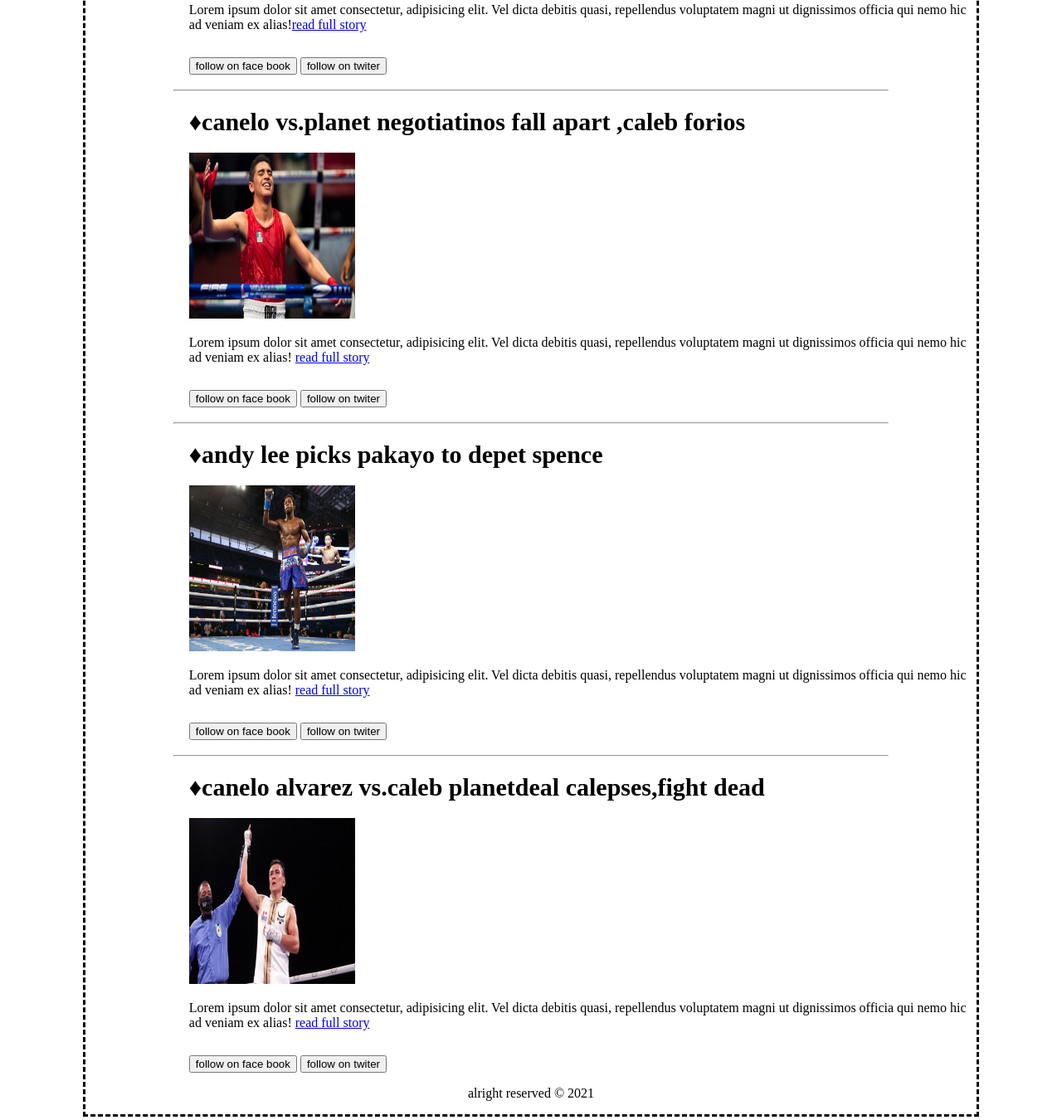
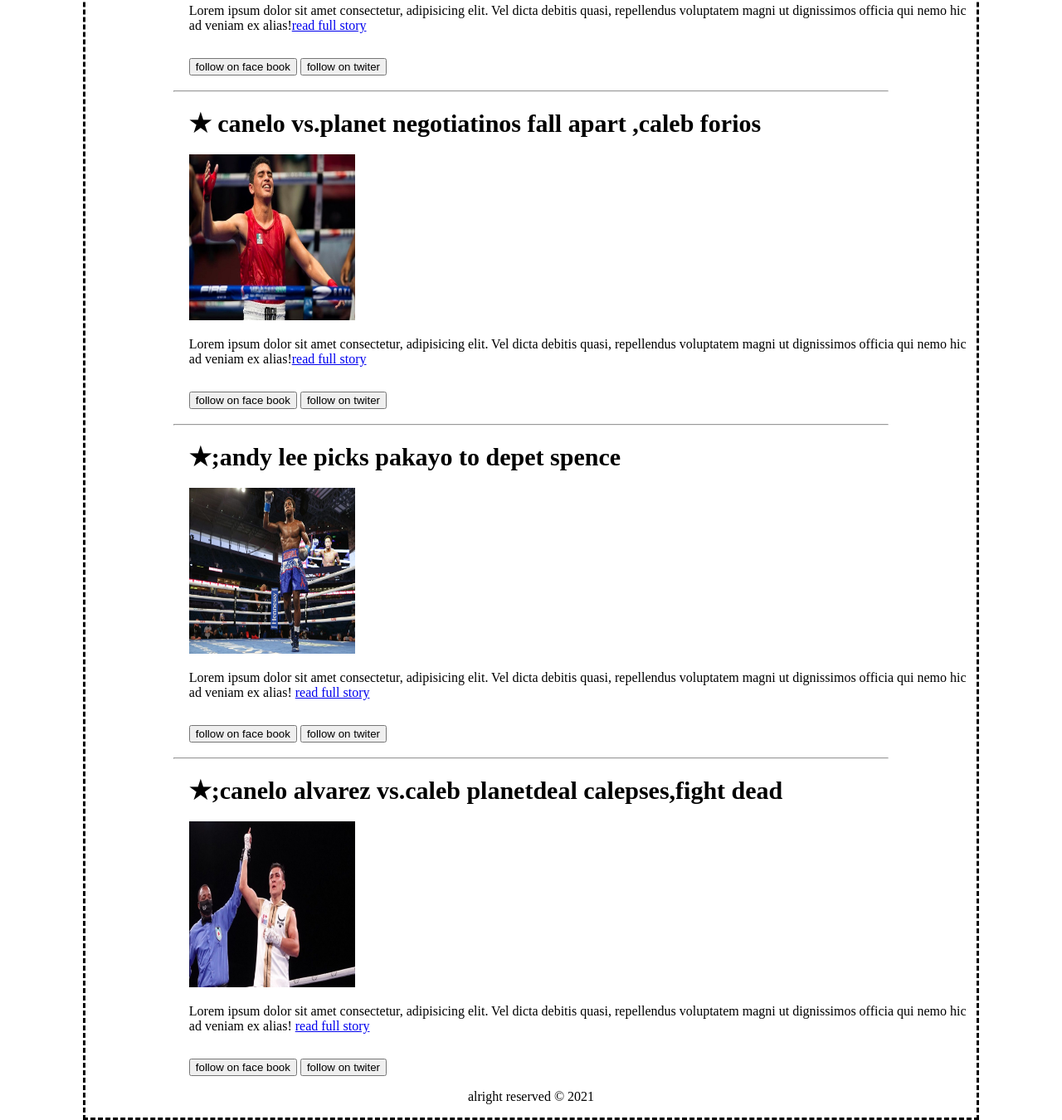
Before and after one commit to shahrbanoo5454/web120, a plain HTML site: page session5/home.html in a window 1280 px wide. Shown: the part 879-2229 px from the top of the page at 83% size. Drawn offline with Linux system fonts and the light colour scheme.

Commit message:
eddit session5

```diff
--- a/session5/home.html
+++ b/session5/home.html
@@ -33,47 +33,47 @@
         <br>
          <h1 style="margin-left: 125px; font-size:40px;">latests news</h1>
          <hr style="width: 80%; margin: auto;">
-         <h1 style="margin-left: 125px; font-size:30px;">&diams;pacqia has it togher agens spen thankraford faking porters says lowdebela </h1>
+         <h1 style="margin-left: 125px; font-size:30px;">&bigstar;pacqia has it togher agens spen thankraford faking porters says lowdebela </h1>
         <img src="./img/Donnie-Nietes-1024x683.jpg" alt="donnie nistetst" style="width: 200px; height: 200px; margin-left: 125px;">
-         <p style="margin-left: 125px;">Lorem ipsum dolor sit amet consectetur, adipisicing elit. Vel dicta debitis quasi, repellendus voluptatem magni ut dignissimos officia qui nemo hic ad veniam ex alias!<a href="#">read full story</a>
+         <p style="margin-left: 125px;">Lorem ipsum dolor sit amet consectetur, adipisicing elit. Vel dicta debitis quasi, repellendus voluptatem magni ut dignissimos officia qui nemo hic ad veniam ex alias!<a href="#">read&nbsp;full&nbsp;story</a>
         </p>
          <div style="margin-left:125px; margin-top: 30px;">
 
-            <button>follow on face book</button>
-            <button>follow on twiter</button>
+            <a href="https://www.facebook.com/"><button>follow on face book</button></a>
+           <a href="https://twitter.com/?lang=en"><button>follow on twiter</button></a>
 
     </div>
          <br>
          <hr style="width: 80%; margin: auto;">
-         <h1 style="margin-left: 125px; font-size:30px;">&diams;canelo vs.planet negotiatinos fall apart ,caleb forios </h1>
+         <h1 style="margin-left: 125px; font-size:30px;"> &bigstar; canelo vs.planet negotiatinos fall apart ,caleb forios </h1>
          <img src="./img/Curiel.jpg" alt="curijel" style="width: 200px; height: 200px; margin-left: 125px;">
-         <p style="margin-left: 125px;">Lorem ipsum dolor sit amet consectetur, adipisicing elit. Vel dicta debitis quasi, repellendus voluptatem magni ut dignissimos officia qui nemo hic ad veniam ex alias! <a href="#">read full story</a>
+         <p style="margin-left: 125px;">Lorem ipsum dolor sit amet consectetur, adipisicing elit. Vel dicta debitis quasi, repellendus voluptatem magni ut dignissimos officia qui nemo hic ad veniam ex alias!<a href="#">read&nbsp;full&nbsp;story</a>
         </p>
          <div style="margin-left:125px; margin-top: 30px;">
-            <button>follow on face book</button>
-            <button>follow on twiter</button>
+           <a href="https://www.facebook.com/"> <button>follow on face book</button></a>
+           <a href="https://twitter.com/?lang=en"> <button>follow on twiter</button></a>
 
     </div>
     <br>
          <hr style="width: 80%; margin: auto;">
-         <h1 style="margin-left: 125px; font-size:30px;">&diams;andy lee picks pakayo to depet spence</h1>
+         <h1 style="margin-left: 125px; font-size:30px;">&bigstar;;andy lee picks pakayo to depet spence</h1>
          <img src="./img/Keyshawn-Davis-1024x683.jpg" alt="keyshan" style="width: 200px; height: 200px; margin-left: 125px;">
-         <p style="margin-left: 125px;">Lorem ipsum dolor sit amet consectetur, adipisicing elit. Vel dicta debitis quasi, repellendus voluptatem magni ut dignissimos officia qui nemo hic ad veniam ex alias! <a href="#">read full story</a>
+         <p style="margin-left: 125px;">Lorem ipsum dolor sit amet consectetur, adipisicing elit. Vel dicta debitis quasi, repellendus voluptatem magni ut dignissimos officia qui nemo hic ad veniam ex alias! <a href="#">read&nbsp;full&nbsp;story</a>
         </p>
          <div style="margin-left:125px; margin-top: 30px;">
-            <button>follow on face book</button>
-            <button>follow on twiter</button>
+           <a href="https://www.facebook.com/"> <button>follow on face book</button></a>
+           <a href="https://twitter.com/?lang=en"> <button>follow on twiter</button></a>
 
     </div>
     <br>
          <hr style="width: 80%; margin: auto;">
-         <h1 style="margin-left: 125px; font-size:30px;">&diams;canelo alvarez vs.caleb planetdeal calepses,fight dead </h1>
+         <h1 style="margin-left: 125px; font-size:30px;">&bigstar;;canelo alvarez vs.caleb planetdeal calepses,fight dead </h1>
          <img src="./img/Tursynbay-Kulakhmet.jpg" alt="Tursynbay-Kulakhmet" style="width: 200px; height: 200px; margin-left: 125px;">
-         <p style="margin-left: 125px;">Lorem ipsum dolor sit amet consectetur, adipisicing elit. Vel dicta debitis quasi, repellendus voluptatem magni ut dignissimos officia qui nemo hic ad veniam ex alias! <a href="#">read full story</a>
+         <p style="margin-left: 125px;">Lorem ipsum dolor sit amet consectetur, adipisicing elit. Vel dicta debitis quasi, repellendus voluptatem magni ut dignissimos officia qui nemo hic ad veniam ex alias! <a href="#">read&nbsp;full&nbsp;story</a>
         </p>
          <div style="margin-left:125px; margin-top: 30px;">
-            <button>follow on face book</button>
-            <button>follow on twiter</button>
+           <a href="https://www.facebook.com/"> <button>follow on face book</button></a>
+           <a href="https://twitter.com/?lang=en"> <button>follow on twiter</button></a>
 
     </div>
     <p style="text-align: center;">alright reserved &copy; 2021</p>
```
Also changed, not shown: session5/ranking.html (+4 -4 lines), session5/sechedule.html (+7 -7 lines).
